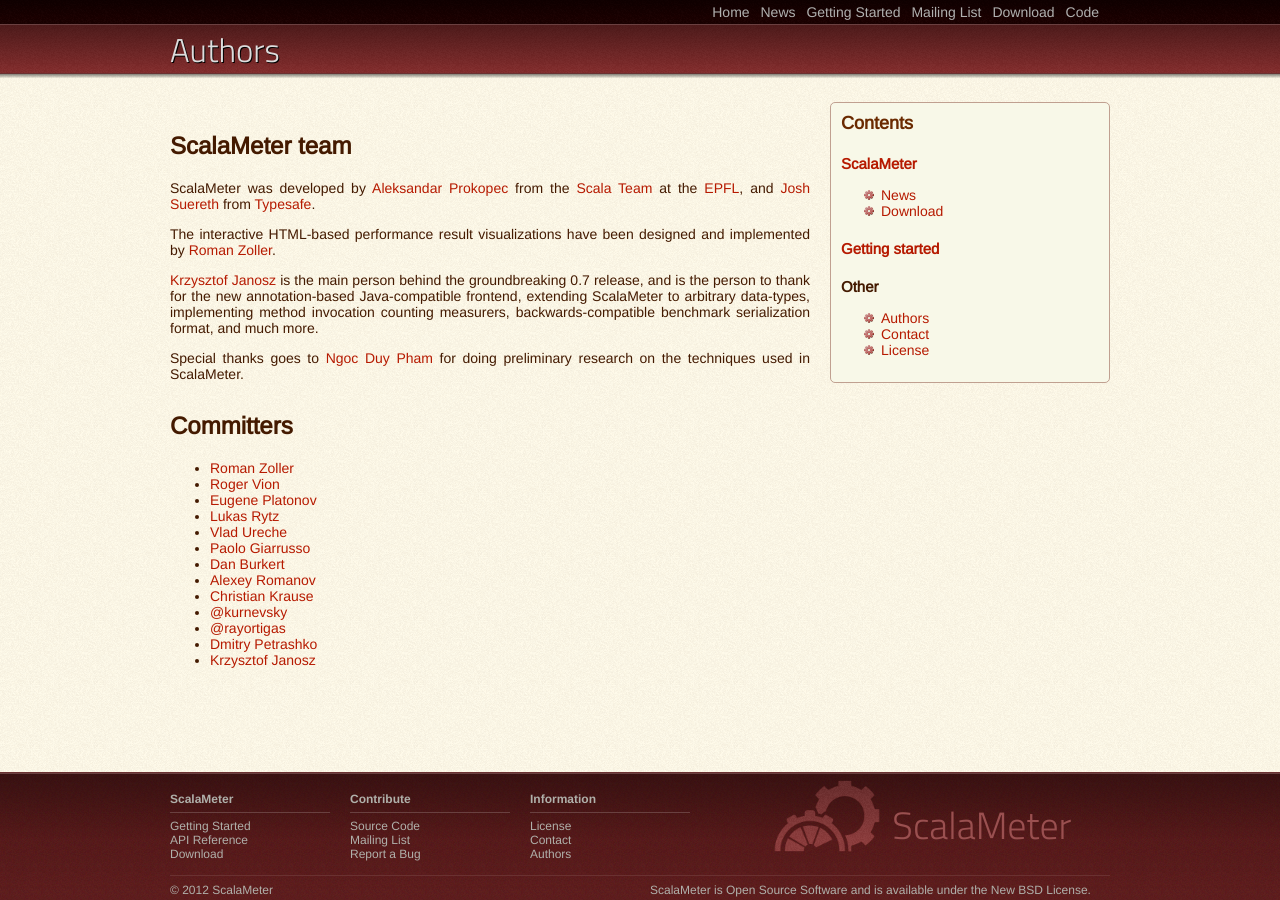
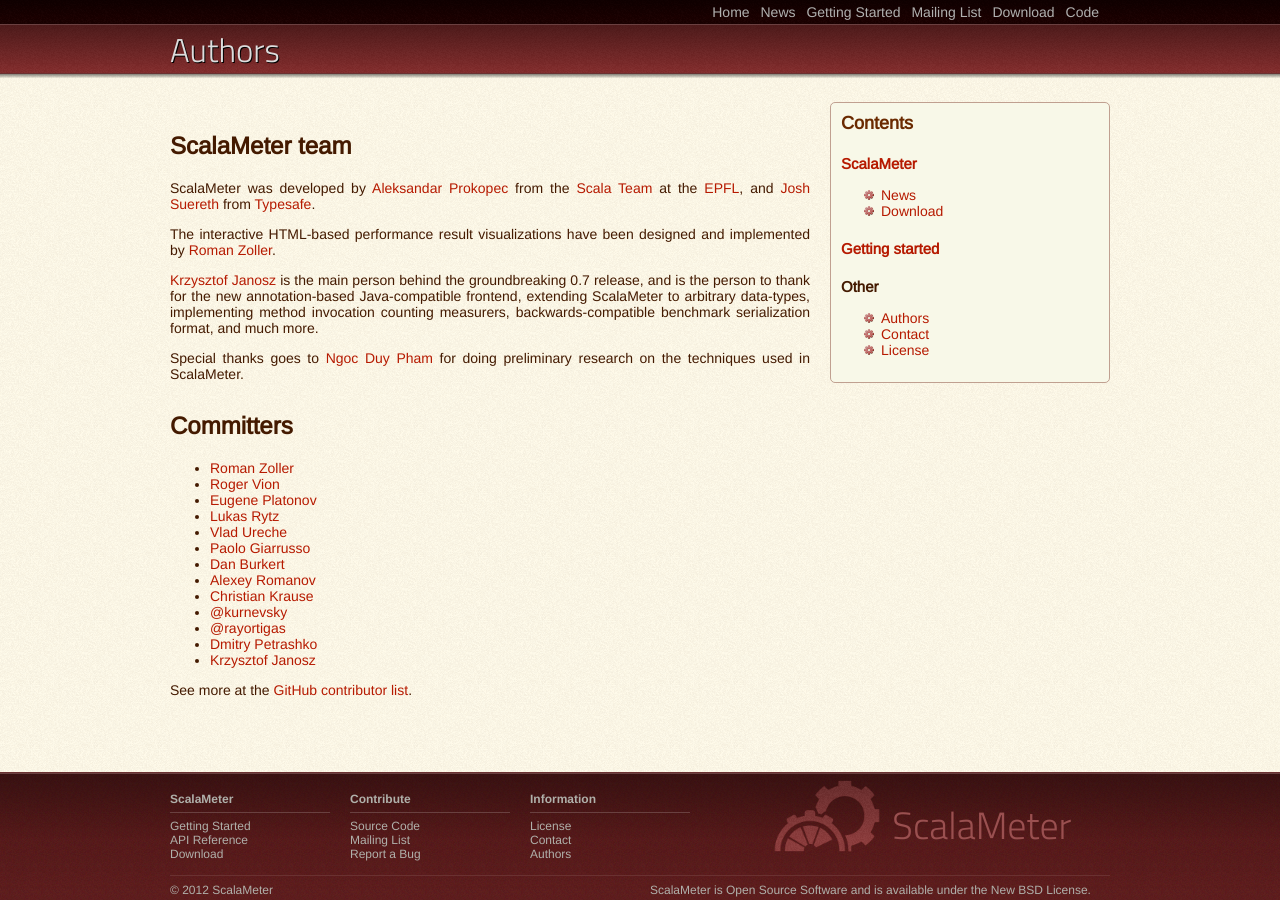
Before and after one commit to scalameter/scalameter.github.com, a Jekyll site: the page built from home/authors.md, in a window 1280 px wide. Built offline with Jekyll 4.4.1, drawn with Linux system fonts in a browser that asks for light colours.

Commit message:
Add another reference to contribs.

```diff
--- a/home/authors.md
+++ b/home/authors.md
@@ -42,3 +42,6 @@ on the techniques used in ScalaMeter.
 - [@rayortigas](https://github.com/rayortigas)
 - [Dmitry Petrashko](https://github.com/DarkDimius)
 - [Krzysztof Janosz](https://github.com/kjanosz)
+
+See more at the
+[GitHub contributor list](https://github.com/scalameter/scalameter/graphs/contributors).
```
